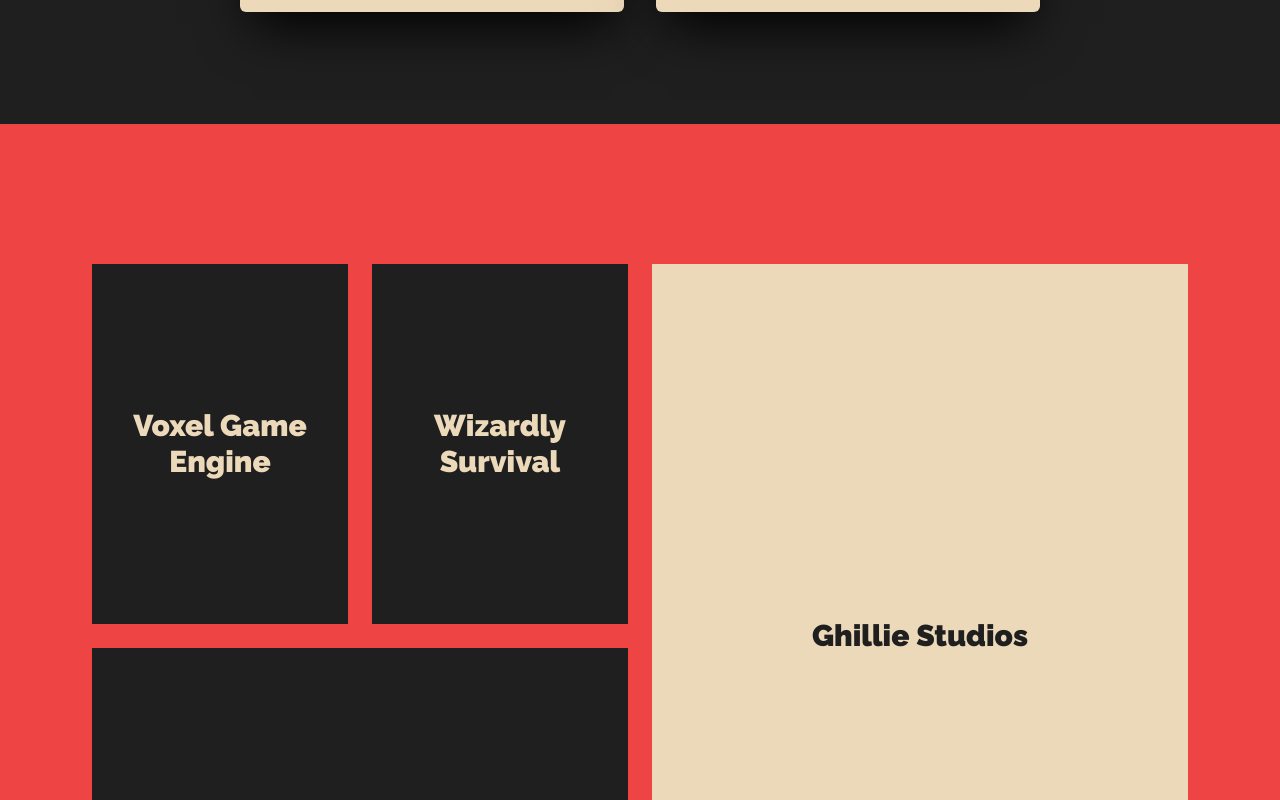
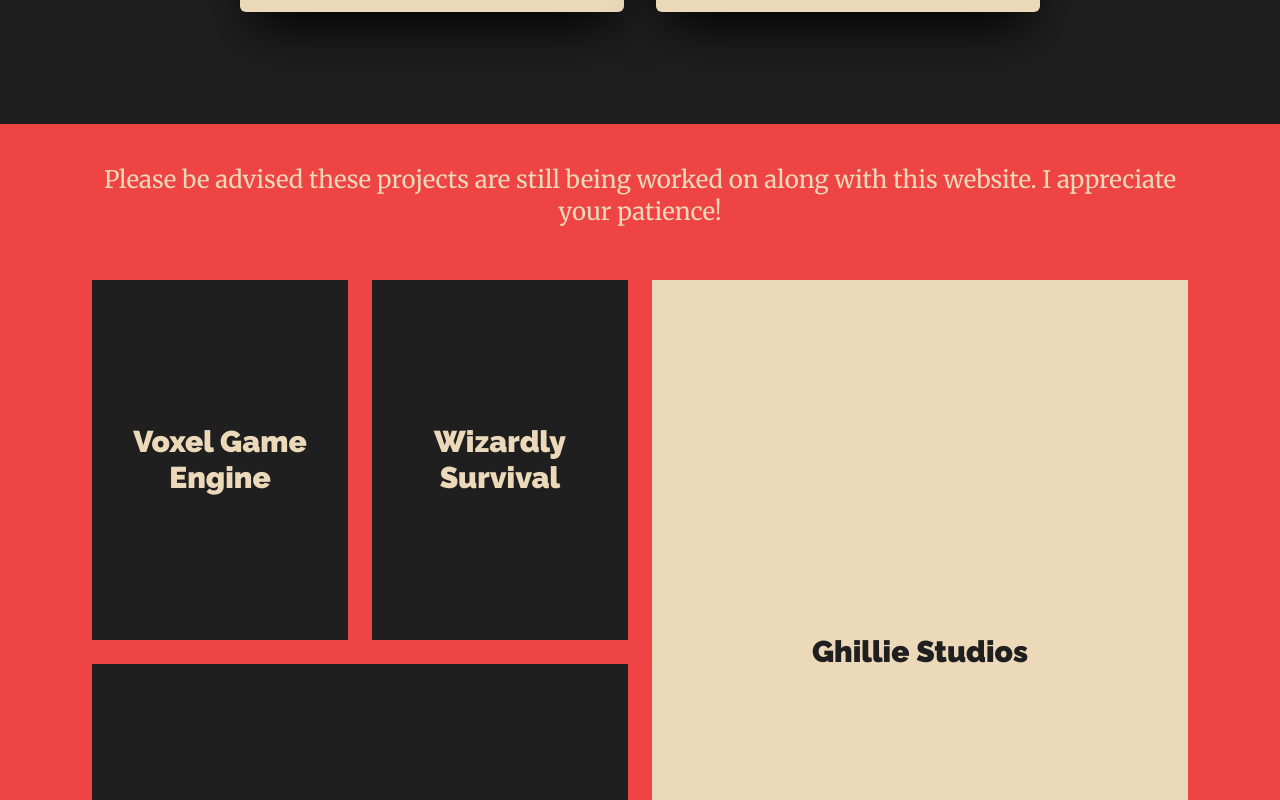
Before and after one commit to jobrogi/Portfolio-frontend, a React (Create React App) app: page / in a window 1280 px wide. Shown: the part 2380-3180 px from the top of the page. Built offline with nearby package versions, Linux system fonts and the light colour scheme; what tailwindcss-bg-patterns would draw is missing.

Commit message:
Fully RWD Ready

```diff
--- a/src/Components/Card.js
+++ b/src/Components/Card.js
@@ -3,7 +3,7 @@
 
 function Card(props) {
   return (
-    <div className="bg-ccOffWhite rounded-md shadow-2xl shadow-black w-320 h-420 p-4 flex flex-wrap m-4 content-between relative transition-all bg-gradient-to-t from-ccOffWhite to-orange-200 hover:w-330 hover:h-410 Desktop:basis-96 Laptop:basis-80">
+    <div className="bg-ccOffWhite rounded-md shadow-2xl shadow-black w-320 h-420 Phone:p-2 Tablet:p-4 Laptop:p-4 Desktop:p-4 flex flex-wrap m-4 content-between relative transition-all bg-gradient-to-t from-ccOffWhite to-orange-200 hover:w-330 hover:h-410 Desktop:basis-96 Laptop:basis-80">
       <button className="absolute top-0 left-0 w-full h-full"></button>
       <div className="flex flex-wrap content-start">
         {props.isFontAwesome === true ? (
--- a/src/Components/Projects.js
+++ b/src/Components/Projects.js
@@ -1,10 +1,17 @@
 import "../index.css";
+import React, { useContext } from "react";
+import { RWDContext } from "../App";
+function Projects() {
+  const { rwdState } = useContext(RWDContext);
 
-function Projects() {
   return (
-    <div className=" w-full min-h-screen px-20 py-32 pattern-paper pattern-ccGray pattern-bg-ccDark pattern-size-24 pattern-opacity-100">
-      <div className="flex flex-nowrap">
-        <div className="flex flex-wrap w-1/2">
+    <div className=" w-full min-h-screen Desktop:px-20 Laptop:px-0 py-10 pattern-paper pattern-ccGray pattern-bg-ccDark pattern-size-24 pattern-opacity-100">
+      <p className="w-full text-center text-ccOffWhite text-2xl pb-10 font-Merriweather">
+        Please be advised these projects are still being worked on along with
+        this website. I appreciate your patience!
+      </p>
+      <div className="flex Desktop:flex-nowrap Laptop:flex-wrap Tablet:flex-wrap Phone:flex-wrap">
+        <div className="flex flex-wrap Desktop:w-1/2 Laptop:w-full">
           <div className="w-1/2 min-h-96 h-auto p-3 hover:p-1 transition-all group">
             <button className=" bg-ccGray w-full h-full flex justify-center items-center">
               <h1 className="text-ccOffWhite font-Raleway font-black text-3xl transition-all group-hover:text-4xl">
@@ -27,7 +34,7 @@
             </button>
           </div>{" "}
         </div>
-        <div className="w-1/2 min-h-96 p-3 hover:p-1 transition-all group">
+        <div className="Desktop:w-1/2 Laptop:w-full Tablet:w-full Phone:w-full min-h-96 p-3 hover:p-1 transition-all group">
           <button className=" bg-ccOffWhite w-full h-full flex justify-center items-center">
             <h1 className="text-ccGray font-Raleway font-black text-3xl transition-all group-hover:text-4xl">
               Ghillie Studios
```
